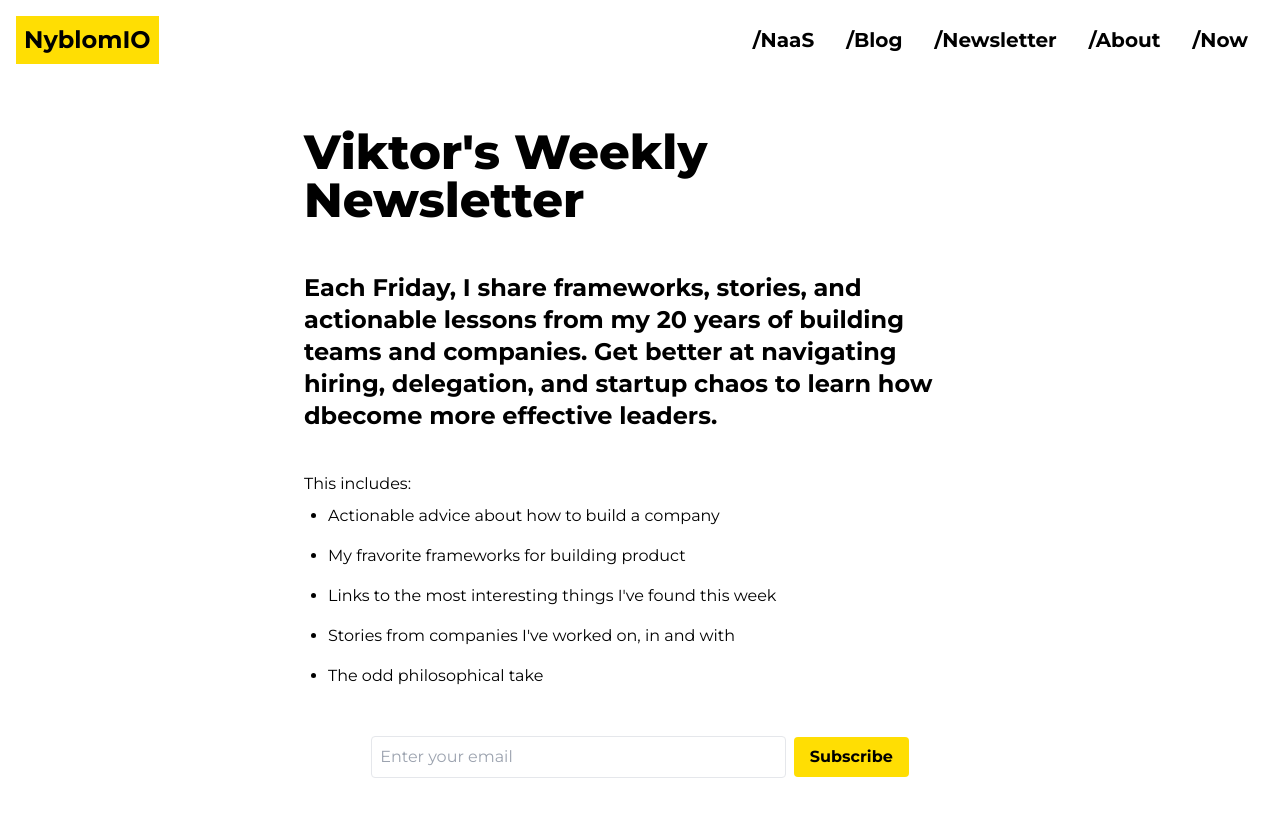
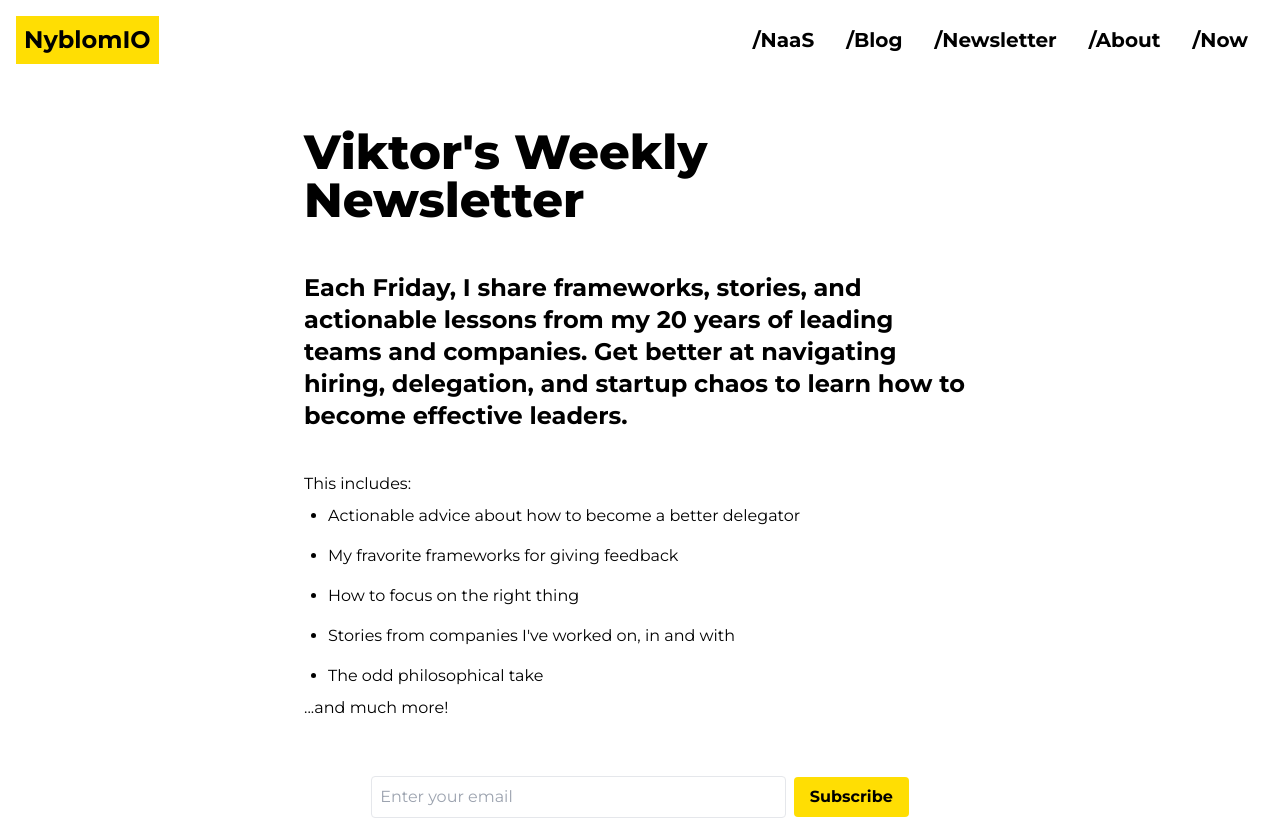
Before and after one commit to Qw4z1/nyblom-io, a Next.js app: page /newsletter in a window 1280 px wide. Shown: the top 819 px of the page. Built offline with nearby package versions, Linux system fonts and the light colour scheme; no server answers.

Commit message:
Fix newsletter page

```diff
--- a/src/pages/blog/index.tsx
+++ b/src/pages/blog/index.tsx
@@ -34,7 +34,7 @@ const BlogList: NextPage<BlogListProps> = ({ posts }) => {
         </h1>
         <br />
         <p className="text-xl font-medium p-4">
-          Each Friday, I share frameworks, stories, and actionable lessons from my 20 years of building teams and companies. Get better at navigating hiring, delegation, and startup chaos to learn how dbecome more effective leaders.
+          Each Friday, I share frameworks, stories, and actionable lessons from my 20 years of leading teams and companies. Get better at navigating hiring, delegation, and startup chaos to learn how to become effective leaders.
         </p>
         <h2 className="p-4">All Posts</h2>
         <div className="px-4 mb-4">
--- a/src/pages/newsletter.tsx
+++ b/src/pages/newsletter.tsx
@@ -36,20 +36,20 @@ const Newsletter: NextPage<NewsletterProps> = ({posts}) => {
         <h1 className="mb-12">Viktor&apos;s Weekly Newsletter</h1>
 
         <h2 className="mb-8">
-        Each Friday, I share frameworks, stories, and actionable lessons from my 20 years of building teams and companies. Get better at navigating hiring, delegation, and startup chaos to learn how dbecome more effective leaders.
+        Each Friday, I share frameworks, stories, and actionable lessons from my 20 years of leading teams and companies. Get better at navigating hiring, delegation, and startup chaos to learn how to become effective leaders.
         </h2>
 
         <p>This includes: </p>
-        <ul className="list-disc pl-6 mb-12 space-y-4">
-          <li>Actionable advice about how to build a company</li>
-          <li>My fravorite frameworks for building product</li>
-          <li>
-            Links to the most interesting things I&apos;ve found this week
-          </li>
+        <ul className="list-disc pl-6 space-y-4">
+          <li>Actionable advice about how to become a better delegator</li>
+          <li>My fravorite frameworks for giving feedback</li>
+          <li>How to focus on the right thing</li>
           <li>Stories from companies I&apos;ve worked on, in and with</li>
           <li>The odd philosophical take</li>
         </ul>
-
+        <p>...and much more!</p>
+        <br/>
+        <br/>
         <InlineNewsletterForm />
 
         <p className="italic mt-12">
```
